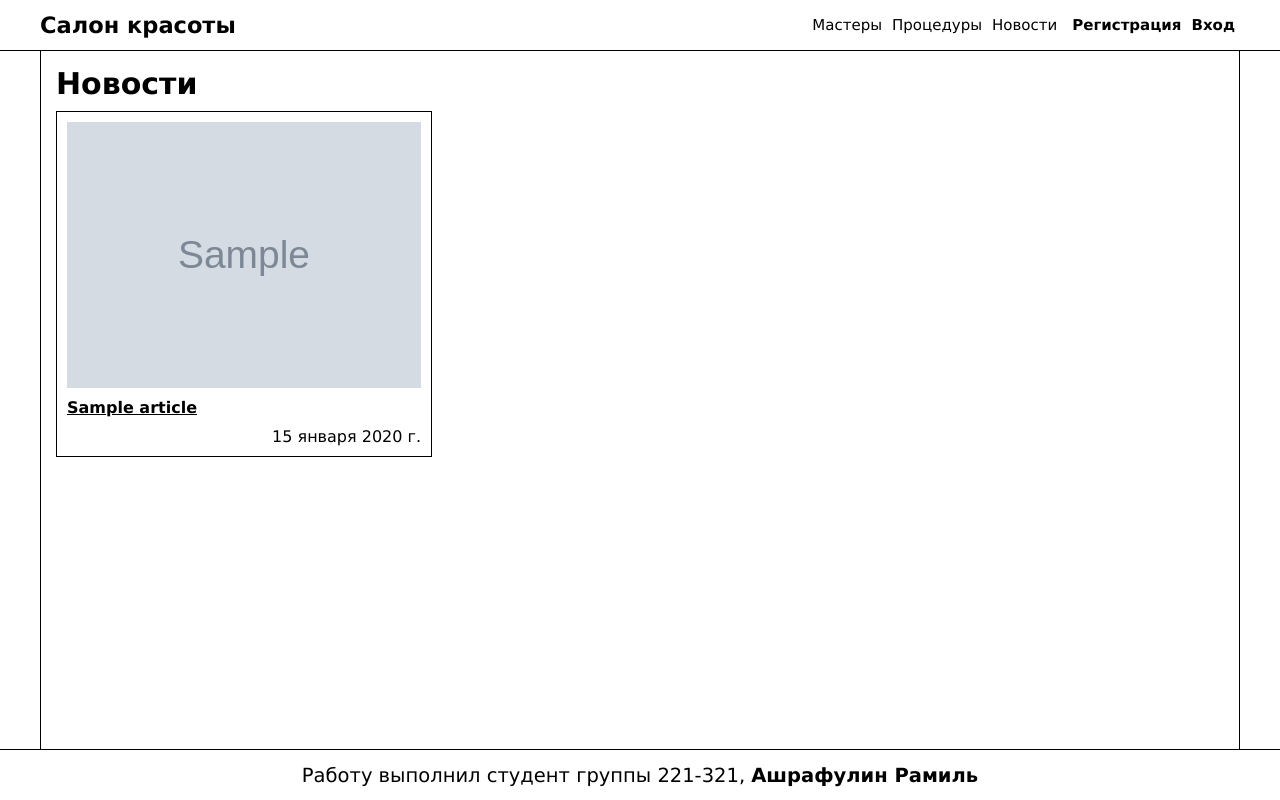
After one commit to PereverzevIvan/course-work-ramil, a Django app: page /articles/ in a window 1280 px wide. The commit adds this page. Run offline with Django 4.2, Linux system fonts and the light colour scheme; tables that the repository leaves empty hold one stand-in row (values such as "Sample post"); grey boxes marked "Sample" are stand-in pictures.

Commit message:
Добавлена возможность просмотра всех новостей, таблица с новостями была заполнена нетестовыми данными

```diff
--- /dev/null
+++ b/courseWorkRamil/beautySalon/templates/all_articles.html
@@ -0,0 +1,55 @@
+{% extends "base.html" %}
+{% block document_title %}Новости{% endblock document_title %}
+{% block additional_styles %}
+    <style>
+        .news-container {
+            display: grid;
+            grid-template: auto / repeat(3, 1fr);
+            gap: 20px;
+        }
+
+        .article {
+            margin: 10px auto 0;
+            border: 1px solid black;
+            padding: 10px;
+            display: flex;
+            flex-direction: column;
+            gap: 10px;
+        }
+        .article__title {
+            font-weight: Bold;
+            text-decoration: underline;
+        }
+        .article__date {
+            align-self: flex-end;
+        }
+
+        img {
+            width: 100%;
+            max-height: 300px;
+            align-self: flex-start;
+            display: inline-block;
+            align-self: center;
+            object-fit: cover;
+        }
+    </style>
+{% endblock additional_styles %}
+{% block content %}
+    {% load static %}
+    <h1>Новости</h1>
+    <div class="news-container">
+        {% if news %}
+        {% for article in news %}
+        <div class="article">
+            {% if article.image %}
+                <img class="" src="{% static article.image %}" alt="">
+            {% endif %}
+            <a href="{% url 'beautySalon:one_article' article.id %}" class="article__title common-text">{{ article.title }}</a>
+            <p class="article__date common-text">{{ article.created_at }}</p>
+        </div>
+        {% endfor %}
+        {% else %}
+        <p class="common-text">Простите, статьи не найдены</p>
+        {% endif %}
+    </div>
+{% endblock content %}
--- a/courseWorkRamil/beautySalon/templates/base.html
+++ b/courseWorkRamil/beautySalon/templates/base.html
@@ -20,6 +20,9 @@
                     </li>
                     <li class="menu__item">
                         <a class="menu__link" href="{% url 'beautySalon:all_services' %}">Процедуры</a>
+                    </li>
+                    <li class="menu__item">
+                        <a class="menu__link" href="{% url 'beautySalon:all_articles' %}">Новости</a>
                     </li>
                     {% if user.is_authenticated and user.is_superuser %}
                     <li class="menu__item">
--- a/courseWorkRamil/beautySalon/urls.py
+++ b/courseWorkRamil/beautySalon/urls.py
@@ -12,6 +12,8 @@ urlpatterns = [
     path('one_master/<int:user_id>', views.show_user_profile, name='one_master'),
     path('make_appointment/<int:service_id>', views.make_appointment, name='make_appointment'),
     path('set_rating/', views.set_rating, name='set_rating'),
+    path('articles/', views.show_all_articles, name='all_articles'),
+    path('one_article/<int:article_id>', views.show_one_article, name='one_article')
 ]
 
 handler404 = 'beautySalon.views.error_404'
--- a/courseWorkRamil/beautySalon/views.py
+++ b/courseWorkRamil/beautySalon/views.py
@@ -85,3 +85,12 @@ def set_rating(request):
             new_rating.save()
 
         return JsonResponse({'message': message})
+
+
+def show_all_articles(request):
+    news = list(Article.objects.all())[::-1]
+    return render(request, 'all_articles.html', {'news': news})
+
+def show_one_article(request, article_id):
+    article = get_object_or_404(Article, pk=article_id)
+    return render(request, 'one_article.html', {'article': article})
```
Also changed, not shown: courseWorkRamil/beautySalon/templates/one_article.html (added, +62 -0 lines), courseWorkRamil/beautySalon/static/images/articles/2023/10/09/Вставленное_изображение_10.png (added), courseWorkRamil/beautySalon/static/images/articles/2023/10/09/Вставленное_изображение_11.png (added), courseWorkRamil/beautySalon/static/images/articles/2023/10/09/Вставленное_изображение_12.png (added), courseWorkRamil/beautySalon/static/images/articles/2023/10/09/Вставленное_изображение_13.png (added), courseWorkRamil/beautySalon/static/images/articles/2023/10/09/Вставленное_изображение_14.png (added), courseWorkRamil/beautySalon/static/images/articles/2023/10/09/Вставленное_изображение_15.png (added), courseWorkRamil/beautySalon/static/images/articles/2023/10/09/Вставленное_изображение_16.png (added), courseWorkRamil/beautySalon/static/images/articles/2023/10/09/Вставленное_изображение_17.png (added), courseWorkRamil/beautySalon/templates/add_articles_form.html (added), 2 other files.
